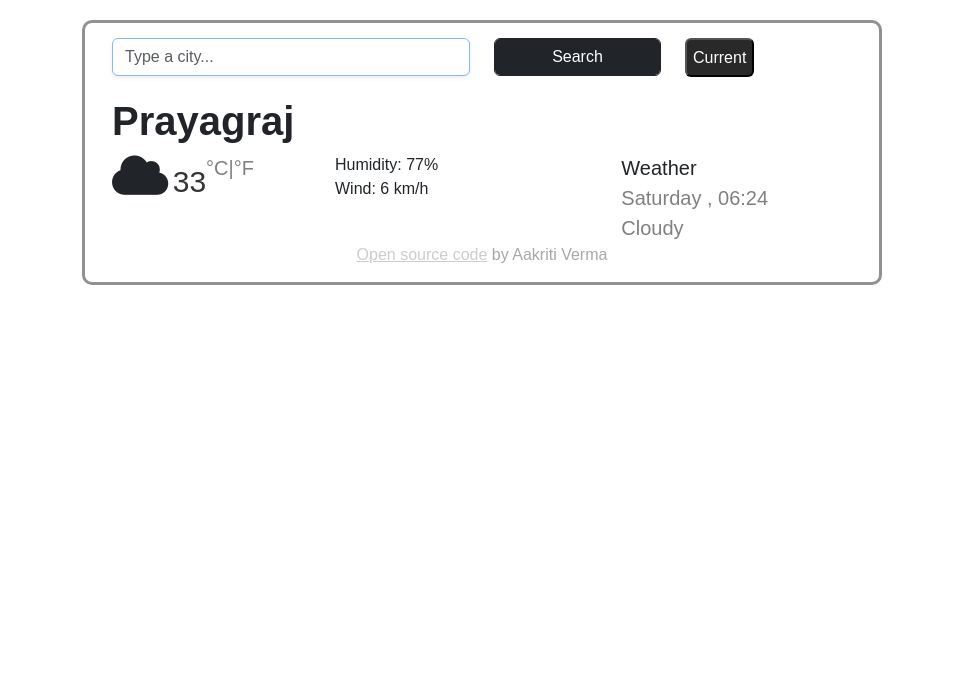
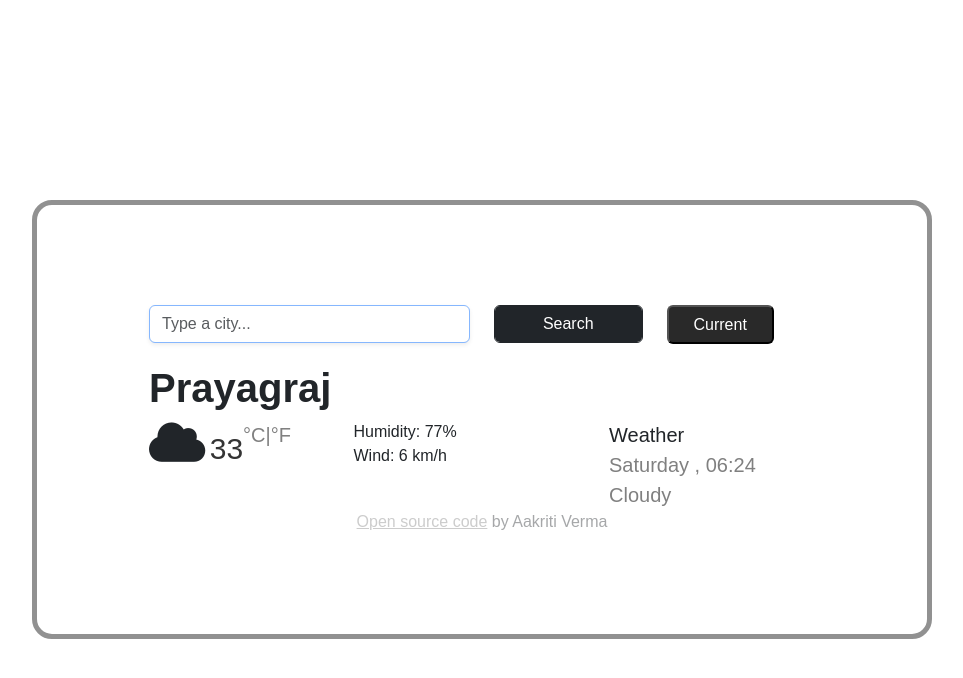
Before and after one commit to vermaaakriti215/weather-project, a plain HTML site: page index.html in a window 1280 px wide. Shown: the whole page, without its empty margins (158-1121 px from the left). Drawn offline with nearby package versions, Linux system fonts and the light colour scheme; a web font is replaced by a local one.

Commit message:
updated css

```diff
--- a/src/style.css
+++ b/src/style.css
@@ -1,10 +1,10 @@
 body {
   font-family: "Ysabeau SC", sans-serif;
-  padding: 15px;
-  margin: 20px auto;
-  border-radius: 10px;
-  max-width: 800px;
-  border: 3px solid #919191;
+  padding: 100px;
+  margin: 200px auto;
+  border-radius: 20px;
+  max-width: 900px;
+  border: 5px solid #919191;
 }
 a {
   color: grey;
@@ -37,6 +37,7 @@ h1 {
   margin-bottom: 20px;
 }
 button {
+  padding: 1px 25px;
   border-radius: 6px;
   background-color: #292929;
   line-height: 33px;
```
